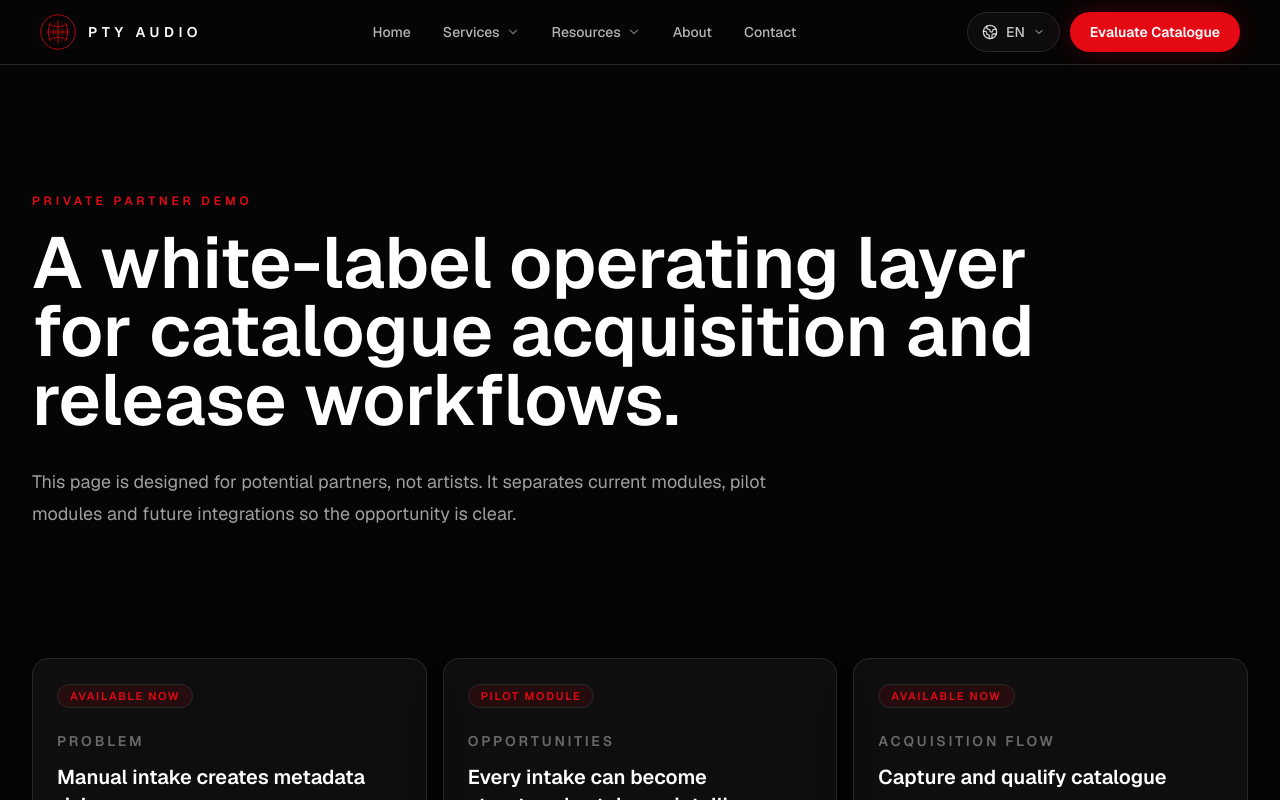
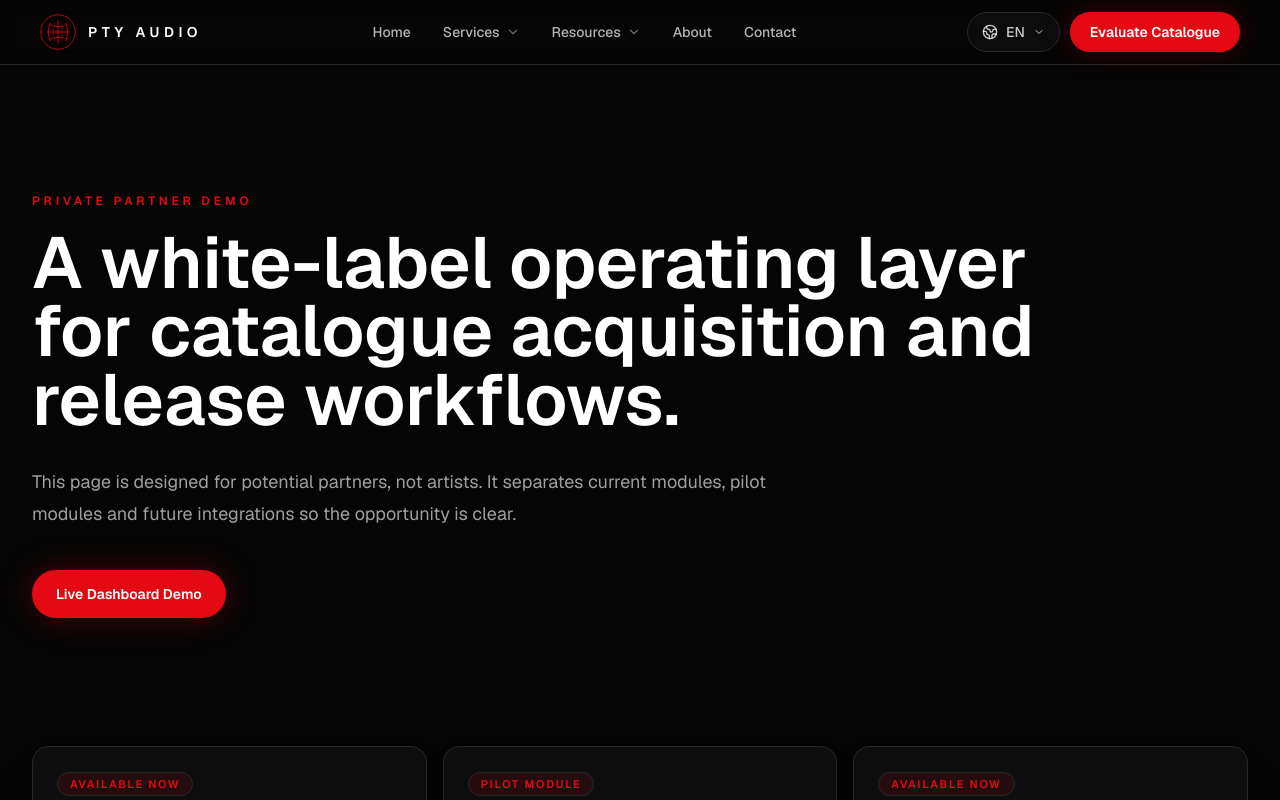
Before and after one commit to joeonthesound/pty-audio-platform, a Next.js app: page /en/partner-demo in a window 1280 px wide. Shown: the top 800 px of the page. Built offline with nearby package versions, Linux system fonts and the light colour scheme.

Commit message:
Link partner CTAs to live demo

```diff
--- a/src/app/[locale]/partner-demo/live/page.tsx
+++ b/src/app/[locale]/partner-demo/live/page.tsx
@@ -87,11 +87,11 @@ export default function PartnerLiveDemoPage() {
         <aside className="hidden border-r border-[#1a1a1a] bg-[#080808] p-5 lg:flex lg:flex-col">
           <div className="flex items-center gap-3">
             <div className="grid size-10 place-items-center rounded-full bg-[#E50914] text-sm font-black">
-              YB
+              PTY
             </div>
             <div>
               <p className="text-sm font-semibold uppercase tracking-[0.24em]">
-                Your Brand
+                PTY Audio
               </p>
               <p className="text-xs text-white/38">Distribution OS</p>
             </div>
--- a/src/app/[locale]/partner-demo/page.tsx
+++ b/src/app/[locale]/partner-demo/page.tsx
@@ -1,4 +1,5 @@
 import type { Metadata } from "next";
+import Link from "next/link";
 import { getTranslations, setRequestLocale } from "next-intl/server";
 import { PartnerDemo } from "@/components/marketing/partner-demo";
 
@@ -42,6 +43,12 @@ export default async function PartnerDemoPage({ params }: PageProps) {
           <p className="mt-8 max-w-3xl text-lg leading-8 text-white/62">
             {t("description")}
           </p>
+          <Link
+            href={`/${locale}/partner-demo/live`}
+            className="mt-10 inline-flex h-12 items-center rounded-full bg-[#E50914] px-6 text-sm font-semibold text-white shadow-[0_0_32px_rgba(229,9,20,0.28)] transition-all hover:-translate-y-0.5 hover:bg-[#ff1020]"
+          >
+            Live Dashboard Demo
+          </Link>
         </div>
       </section>
 
--- a/src/components/marketing/home-sections.tsx
+++ b/src/components/marketing/home-sections.tsx
@@ -110,7 +110,7 @@ function PartnersSection({
             {copy.title}
           </h2>
           <Link
-            href={`/${locale}/partner-demo`}
+            href={`/${locale}/partner-demo/live`}
             className="inline-flex h-11 items-center justify-center rounded-full border border-[#E50914]/50 px-5 text-sm font-semibold text-white transition-all hover:-translate-y-0.5 hover:bg-[#E50914]/15"
           >
             {copy.cta}
```
